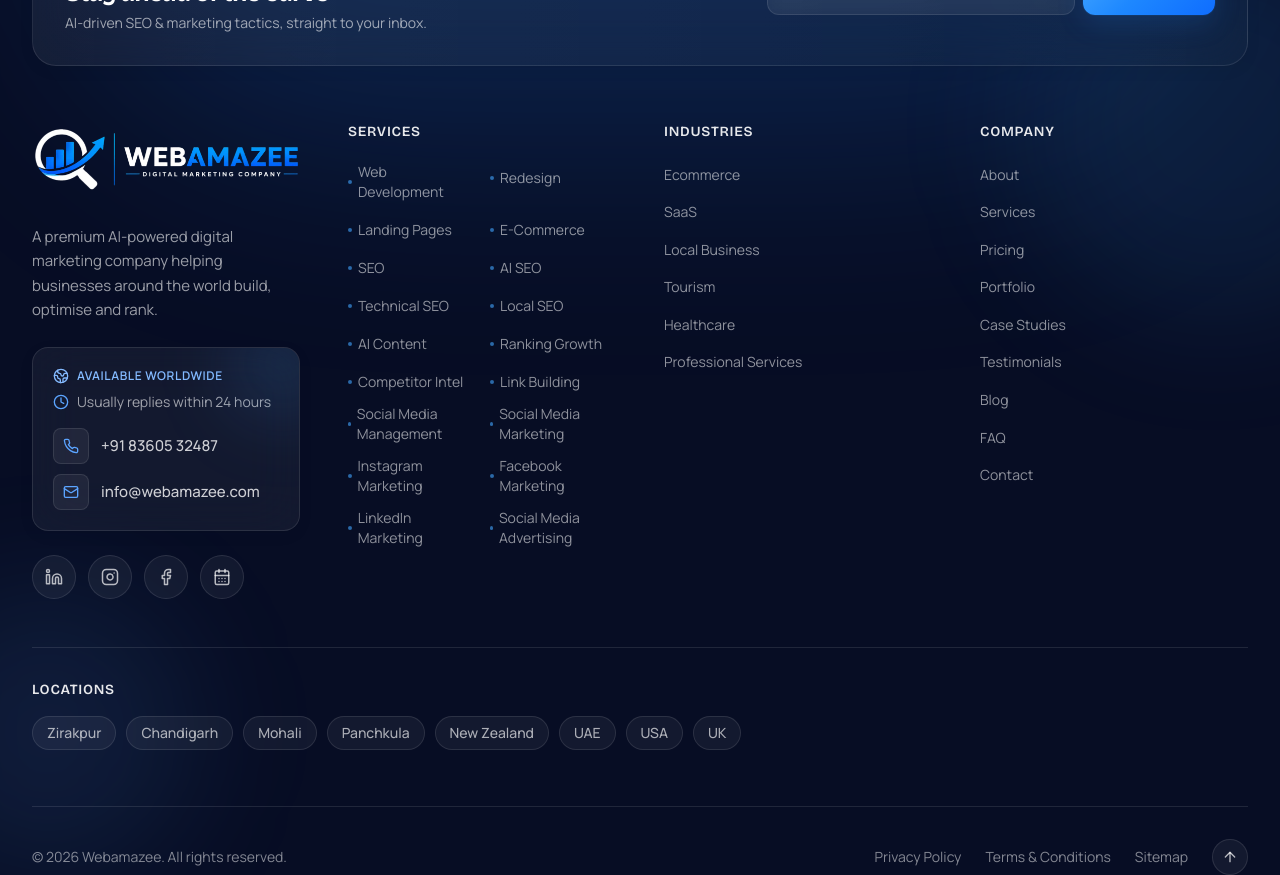
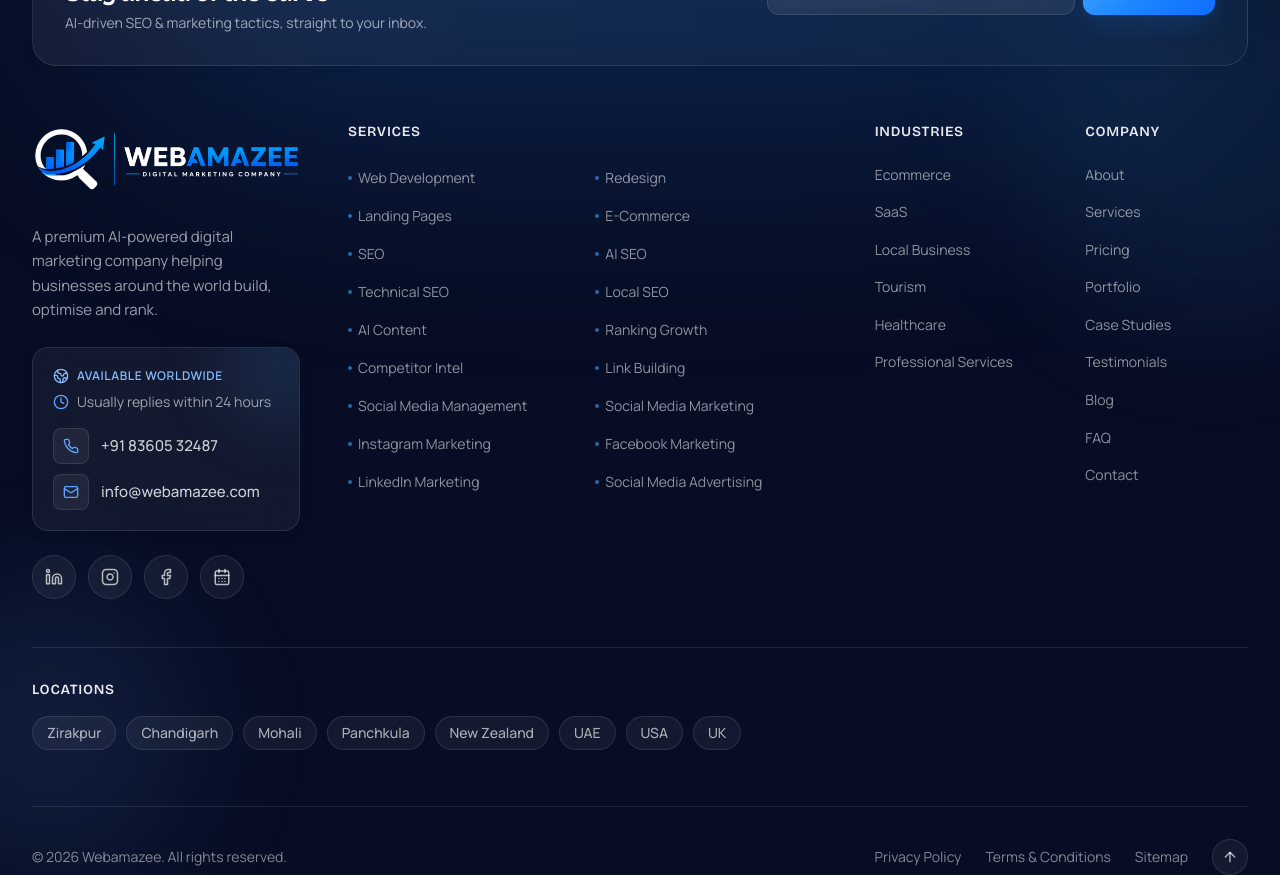
Before and after one commit to tilakbatra2002-cell/webamazee-new, a Next.js app: page /pricing in a window 1280 px wide. Shown: the part 4020-4895 px from the top of the page. Built offline with nearby package versions, Linux system fonts and the light colour scheme.

Commit message:
fix: update footer column proportions

```diff
--- a/src/components/layout/footer.tsx
+++ b/src/components/layout/footer.tsx
@@ -181,7 +181,7 @@
           </div>
 
           {/* services */}
-          <div className="lg:col-span-3">
+          <div className="lg:col-span-5">
             <h4 className="font-display text-sm font-semibold uppercase tracking-wider text-white/90">
               Services
             </h4>
@@ -201,7 +201,7 @@
           </div>
 
           {/* industries */}
-          <div className="lg:col-span-3">
+          <div className="lg:col-span-2">
             <h4 className="font-display text-sm font-semibold uppercase tracking-wider text-white/90">
               Industries
             </h4>
@@ -220,7 +220,7 @@
           </div>
 
           {/* company */}
-          <div className="lg:col-span-3">
+          <div className="lg:col-span-2">
             <h4 className="font-display text-sm font-semibold uppercase tracking-wider text-white/90">
               Company
             </h4>
```
